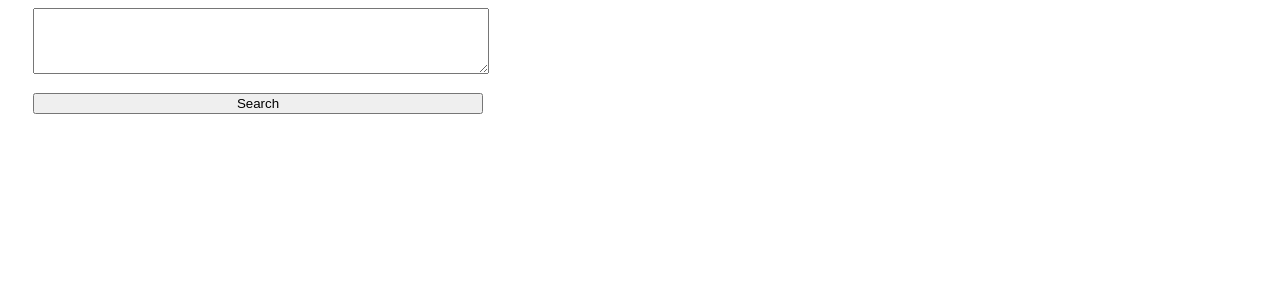
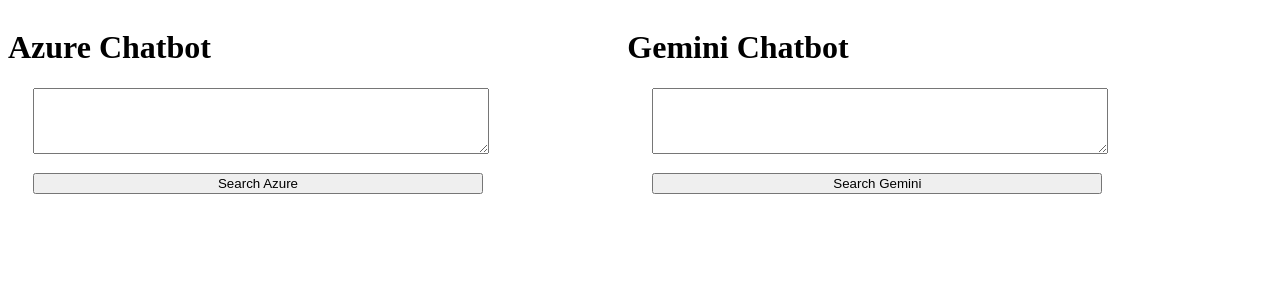
Before and after one commit to surajitdeveloper/azure-ai-chat-frontend, a React (Create React App) app: page / in a window 1280 px wide. Shown: the top 300 px of the page. Built offline with nearby package versions, Linux system fonts and the light colour scheme; no server answers.

Commit message:
add gemini

```diff
--- a/src/App.js
+++ b/src/App.js
@@ -1,10 +1,12 @@
 import React from "react";
 import io from "socket.io-client";
 import { v4 as uuidv4 } from "uuid";
-// const socket = io.connect("http://localhost:4000");
-const socket = io.connect("https://surajit-ai.azurewebsites.net/");
+// const connectionUrl = "http://localhost:4000";
+const connectionUrl = "https://surajit-ai.azurewebsites.net/";
+const socket = io.connect(connectionUrl);
 const App = () => {
   const [receiveMessage, setReceiveMessage] = React.useState("");
+  const [receiveMessageGemini, setReceiveMessageGemini] = React.useState("");
   const [query, setQuery] = React.useState("");
   const [clientId, setClientId] = React.useState(uuidv4());
 
@@ -20,33 +22,106 @@
       socket.off("receive_message");
     };
   }, []);
-  const sendMessage = async () => {
+  const sendToAzure = async () => {
     socket.emit("send_message", {
       messages: [{ role: "user", content: query }],
       clientId: clientId,
     });
   };
-  const onEnterPress = (e) => {
+  const onEnterPressAzure = (e) => {
     if (e.keyCode === 13 && !e.shiftKey) {
       e.preventDefault();
-      sendMessage();
+      sendToAzure();
+    }
+  };
+  const sendToGemini = async () => {
+    const response = await fetch(`${connectionUrl}/get-gemini`, {
+      method: "POST",
+      headers: {
+        "Content-Type": "application/json",
+      },
+      body: JSON.stringify({
+        prompt: query,
+      }),
+    });
+
+    if (response.ok) {
+      const data = await response.json();
+      setReceiveMessageGemini(data);
+    } else {
+      console.error("Error:", response.statusText);
+      // Handle the error
+    }
+  };
+  const onEnterPressGemini = (e) => {
+    if (e.keyCode === 13 && !e.shiftKey) {
+      e.preventDefault();
+      sendToGemini();
     }
   };
   return (
     <div className="App">
-      <form action={sendMessage}>
+      <div style={{ display: "flex", flexDirection: "row" }}>
+        <div
+          style={{
+            display: "flex",
+            flexDirection: "column",
+            width: "49%",
+            height: "80vh",
+            overflow: "auto",
+          }}
+        >
+          <h1>Azure Chatbot</h1>
+          <form action={sendToAzure}>
             <textarea
               value={query}
               rows="4"
               cols="30"
-          style={{width: '450px', marginLeft: '25px'}}
-          onKeyDown={onEnterPress}
+              style={{ width: "450px", marginLeft: "25px" }}
+              onKeyDown={onEnterPressAzure}
               onChange={(e) => setQuery(e.target.value)}
             />
             <br />
-        <button style={{width: '450px', marginLeft: '25px', marginTop: '15px'}} type="submit">Search</button>
+            <button
+              style={{ width: "450px", marginLeft: "25px", marginTop: "15px" }}
+              type="submit"
+            >
+              Search Azure
+            </button>
           </form>
           <p>{receiveMessage?.response}</p>
+        </div>
+        <div
+          style={{
+            display: "flex",
+            flexDirection: "column",
+            width: "49%",
+            height: "80vh",
+            overflow: "auto",
+          }}
+        >
+          <h1>Gemini Chatbot</h1>
+
+          <form action={sendToGemini}>
+            <textarea
+              value={query}
+              rows="4"
+              cols="30"
+              style={{ width: "450px", marginLeft: "25px" }}
+              onKeyDown={onEnterPressGemini}
+              onChange={(e) => setQuery(e.target.value)}
+            />
+            <br />
+            <button
+              style={{ width: "450px", marginLeft: "25px", marginTop: "15px" }}
+              type="submit"
+            >
+              Search Gemini
+            </button>
+          </form>
+          <p>{receiveMessageGemini?.result}</p>
+        </div>
+      </div>
     </div>
   );
 };
```
Lines whose indentation alone changed are shown as unchanged.
